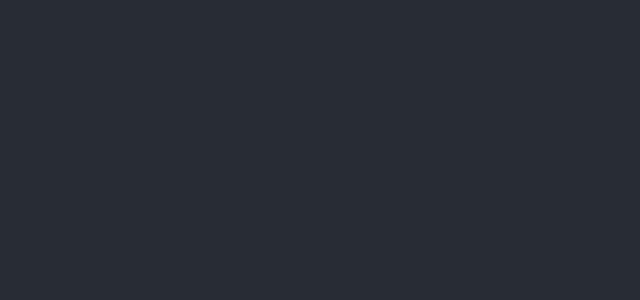
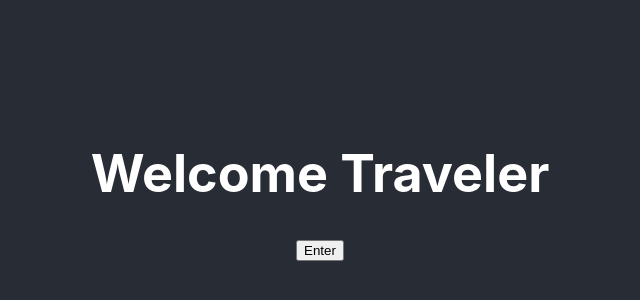
Before and after one commit to developingdina/magiparks, a React (Create React App) app: page / in a window 1280 px wide. Shown: the part 216-516 px from the top of the page, without its empty margins (320-960 px from the left). Built offline with nearby package versions, Linux system fonts and the light colour scheme.

Commit message:
Deletes App.test file and adds fxn to render Home component

```diff
--- a/src/App.js
+++ b/src/App.js
@@ -1,10 +1,23 @@
 import './App.css';
+import Home from './components/Home';
 
 function App() {
+
+
+//Renders Home Component
+  function showComponent(){
+
+  }
+
+//Handles click on Enter btn
+  function handleClick(event){
+  };
+
   return (
     <div className="App">
       <header className="App-header">
-
+        <h1>Welcome Traveler</h1>
+        <button onClick={handleClick}>Enter</button>
       </header>
     </div>
   );
--- /dev/null
+++ b/src/components/Home.js
@@ -0,0 +1,9 @@
+import React from 'react'
+
+export default function Home() {
+    return (
+        <div>
+            <h1>Home</h1>
+        </div>
+    )
+}
```
Also changed, not shown: 1 other file (tests, documents, lock files or other folders).
